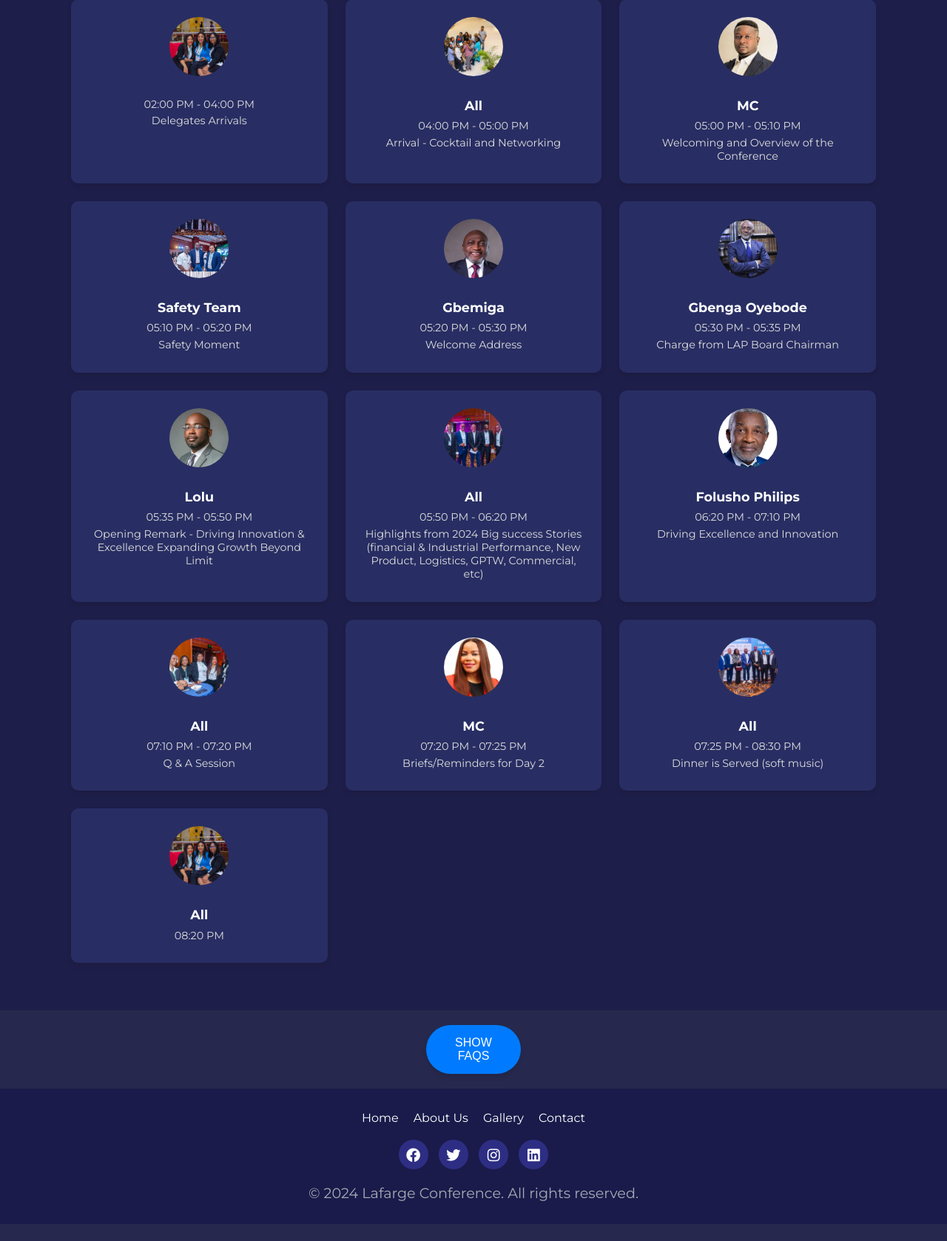
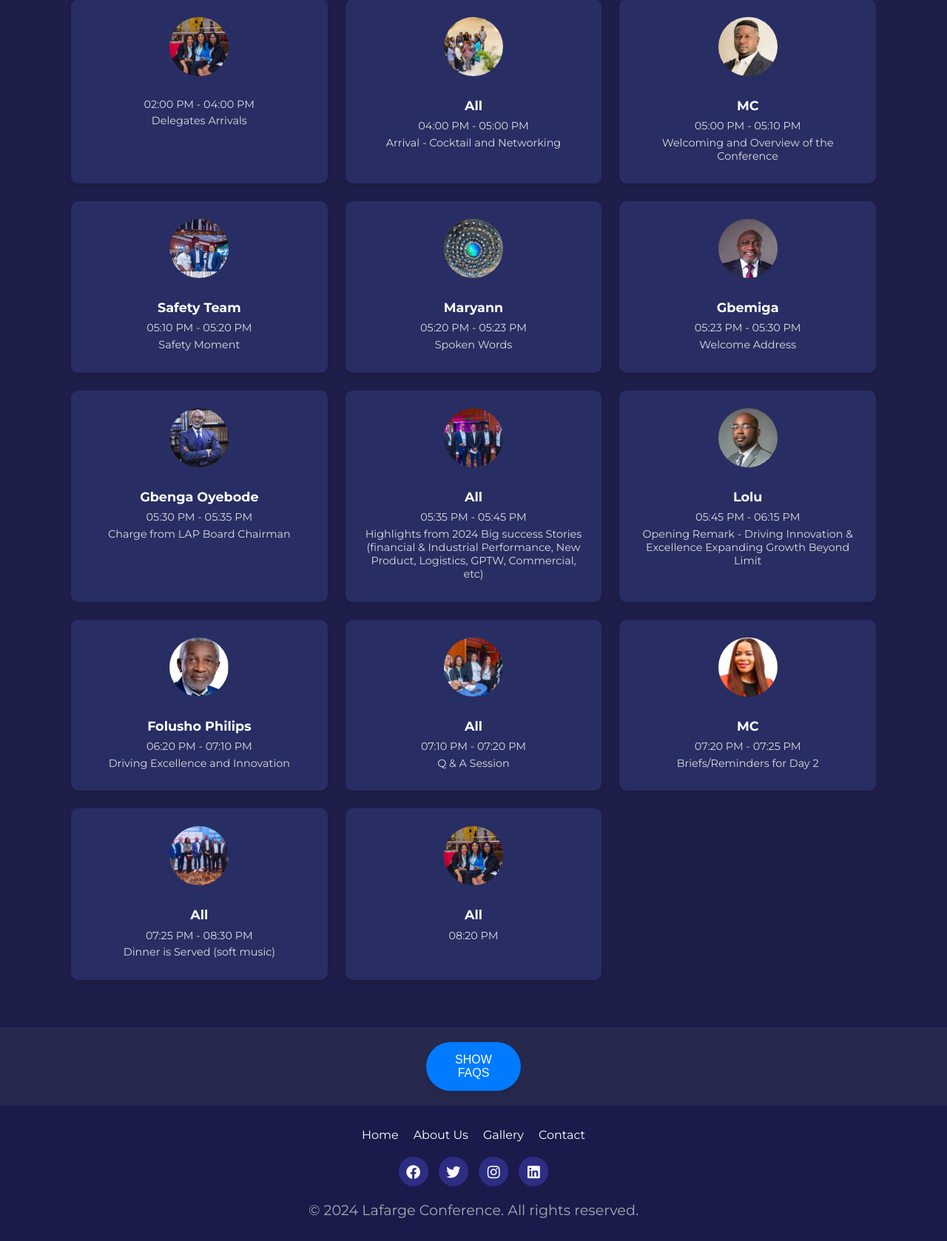
Before and after one commit to samson-emmanuel/conference-website-template, a Flask app: page / in a window 1280 px wide. Shown: the part 2702-4380 px from the top of the page at 74% size. Before the commit the page ends 4357 px from the top, so only its background shows below. Run offline with Flask 3, Linux system fonts and the light colour scheme; data that the repository does not hold is empty; parts of the project's set-up code (start-up, migrations or seed data) failed here and were passed over; some libraries are stand-ins or nearby versions.

Commit message:
Another speaker added and agenda updated too

```diff
--- a/app.py
+++ b/app.py
@@ -132,11 +132,6 @@ def initialize_database():
             )
             """
         )
-
-        cursor.execute("""
-        DELETE FROM speakers
-        WHERE id IN (13, 14);
-        """)
 
 
 
--- a/templates/index.html
+++ b/templates/index.html
@@ -175,9 +175,15 @@
                 <p>Safety Moment</p>
             </div>
             <div class="speaker-card">
+                <img src="/static/images/others/Header Picture.jpg" alt="Speaker 4">
+                <h3>Maryann</h3>
+                <p>05:20 PM - 05:23 PM</p>
+                <p>Spoken Words</p>
+            </div>
+            <div class="speaker-card">
                 <img src="/static/images/gbemiga-owolabi.png" alt="Speaker 4">
                 <h3>Gbemiga</h3>
-                <p>05:20 PM - 05:30 PM</p>
+                <p>05:23 PM - 05:30 PM</p>
                 <p>Welcome Address</p>
             </div>
             <div class="speaker-card">
@@ -188,18 +194,20 @@
             </div>
 
             <div class="speaker-card">
-                <img src="/static/images/ceo.jpg" alt="Speaker 6">
-                <h3>Lolu</h3>
-                <p>05:35 PM - 05:50 PM</p>
-                <p>Opening Remark - Driving Innovation & Excellence Expanding Growth Beyond Limit</p>
-            </div>
-            <div class="speaker-card">
                 <img src="/static/images/all2.jpg" alt="Speaker 6">
                 <h3>All</h3>
-                <p>05:50 PM - 06:20 PM</p>
+                <p>05:35 PM - 05:45 PM</p>
                 <p>Highlights from 2024 Big success Stories (financial & Industrial Performance, New Product, Logistics,
                     GPTW, Commercial, etc)</p>
             </div>
+
+            <div class="speaker-card">
+                <img src="/static/images/ceo.jpg" alt="Speaker 6">
+                <h3>Lolu</h3>
+                <p>05:45 PM - 06:15 PM</p>
+                <p>Opening Remark - Driving Innovation & Excellence Expanding Growth Beyond Limit</p>
+            </div>
+
             <div class="speaker-card">
                 <img src="/static/images/folusoPhilip.png" alt="Folusho Philip">
                 <h3>Folusho Philips</h3>
@@ -254,13 +262,19 @@
                 <p>Recap and Theme emphasis</p>
             </div>
             <div class="speaker-card">
+                <img src="/static/images/Header Picture.jpg" alt="Speaker 9">
+                <h3>Adewumi</h3>
+                <p>08:30 AM - 08:45 AM</p>
+                <p>Comliance Session</p>
+            </div>
+            <div class="speaker-card">
                 <img src="/static/images/ginika.jpg" alt="Speaker 9">
                 <h3>MC</h3>
-                <p>08:30 AM - 09:00 AM</p>
+                <p>08:45 AM - 09:00 AM</p>
                 <p>Q&A/Ice Breaker</p>
             </div>
             <div class="speaker-card">
-                <img src="/static/images/others/Header Picture.jpg" alt="Speaker 9">
+                <img src="/static/images/jumokeAdenowo.png" alt="Speaker 9">
                 <h3>Jumoke Adenowo</h3>
                 <p>09:00 AM - 10:10 AM</p>
                 <p>Turning Vision into Reality</p>
```
Also changed, not shown: static/images/jumokeAdenowo.png (added), static/images/static/images/jumokeAdenowo.png (added).
